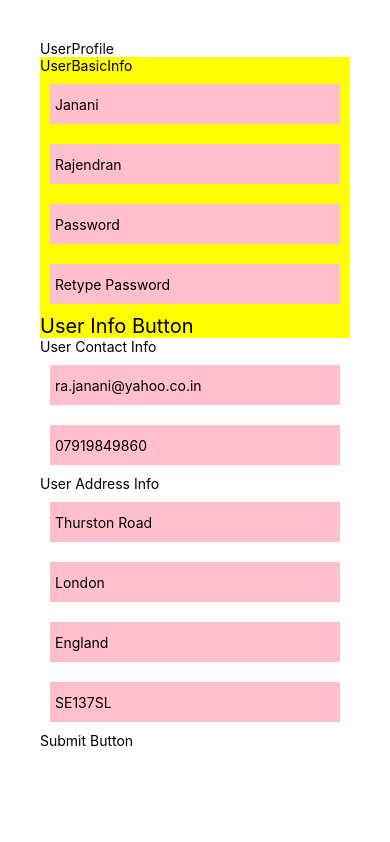
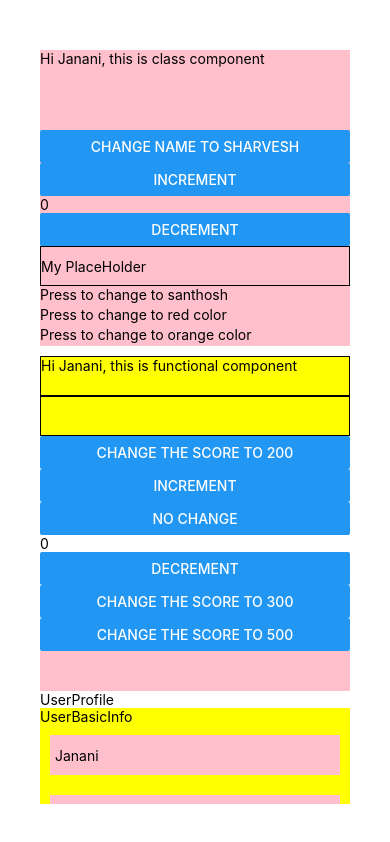
Before and after one commit to ra-janani/firstsampleproject, a React Native app: screen / in a window 390 px wide. Built offline with nearby package versions, Linux system fonts and the light colour scheme.

Commit message:
Refactored the folder structure for styles file, default and named exports by creating index.js file

```diff
--- a/App.js
+++ b/App.js
@@ -8,9 +8,8 @@
 import React, {useState} from 'react';
 
 import {Text, View, ScrollView} from 'react-native';
-import UserProfile from './src/components/UserProfile';
-import MyHOC from './src/components/MyHOC';
 
+import {MyTestComponent,MyTestFuncComponent,UserProfile} from './src/components';
 function App() {
   const userObject = {
     firstName: 'Janani',
@@ -33,6 +32,8 @@ function App() {
   return (
     <View style={{flex: 1, margin: 40}}>
       <ScrollView>
+        <MyTestComponent/>
+        <MyTestFuncComponent/>
         <UserProfile userData={userObject} inputStyle={inputStyle}/>
       </ScrollView>
     </View>
--- a/src/components/MyTestFuncComponent.js
+++ b/src/components/MyFunctionalTestComponent/index.js
@@ -1,5 +1,6 @@
 import React, {useState} from 'react';
 import {View, Text, TextInput, Button} from 'react-native';
+import styles from './styles';
 
 const MyTestFuncComponent = props => {
   const {bgColor} = props;
@@ -20,12 +21,7 @@ const MyTestFuncComponent = props => {
         Hi Janani, this is functional component
       </Text>
       <Text
-        style={{
-          backgroundColor: 'yellow',
-          height: 40,
-          borderWidth: 1,
-          borderColor: 'black',
-        }}>
+        style={styles.textinput}>
         {score}
       </Text>
       <Button
--- /dev/null
+++ b/src/components/MyFunctionalTestComponent/styles.js
@@ -0,0 +1,10 @@
+import {StyleSheet} from 'react-native';
+
+export default StyleSheet.create({
+    textinput:{
+        backgroundColor: 'yellow',
+        height: 40,
+        borderWidth: 1,
+        borderColor: 'black',
+    }
+});
--- a/src/components/UserBasicInfo.js
+++ b/src/components/UserBasicInfo/index.js
@@ -32,6 +32,8 @@ const UserBasicInfo = props => {
         secureTextEntry></TextInput>
       {pass != vpass && <Text>Password doesnot match</Text>}
 
+
+
       <TextInput
         value={vpass}
         onChangeText={changedText => {
@@ -52,3 +54,4 @@ const UserBasicInfo = props => {
 
 export default UserBasicInfo;
 // Here I am getting only the necessary props that passed from the parent component which is UserProfile.js
+// {true && <Text>Password doesnot match</Text>}
--- a/src/components/UserProfile.js
+++ b/src/components/UserProfile/index.js
@@ -1,8 +1,8 @@
 import {useState} from 'react';
 import {View, Text, TouchableOpacity} from 'react-native';
-import UserBasicInfo from './UserBasicInfo';
-import UserAddressInfo from './UserAddressInfo';
-import UserContactInfo from './UserContactInfo';
+import UserBasicInfo from '../UserBasicInfo';
+import UserAddressInfo from '../UserAddressInfo';
+import UserContactInfo from '../UserContactInfo';
 
 const UserProfile = props => {
 
--- /dev/null
+++ b/src/components/index.js
@@ -0,0 +1,5 @@
+import MyTestComponent from './MyTestComponent';
+import MyTestFuncComponent from './MyFunctionalTestComponent';
+import UserProfile from './UserProfile';
+
+export {MyTestComponent,MyTestFuncComponent,UserProfile};
```
Also changed, not shown: src/components/MyTestComponent/index.js (renamed from src/components/MyTestComponent.js), src/components/MyTestComponent/styles.js (added), src/components/UserAddressInfo/index.js (renamed from src/components/UserAddressInfo.js), src/components/UserContactInfo/index.js (renamed from src/components/UserContactInfo.js), 2 other files (tests, documents, lock files or other folders).
